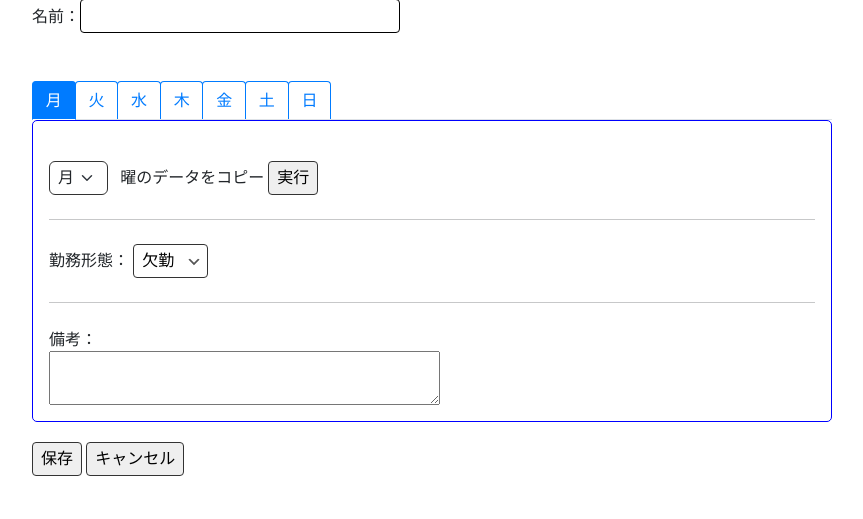
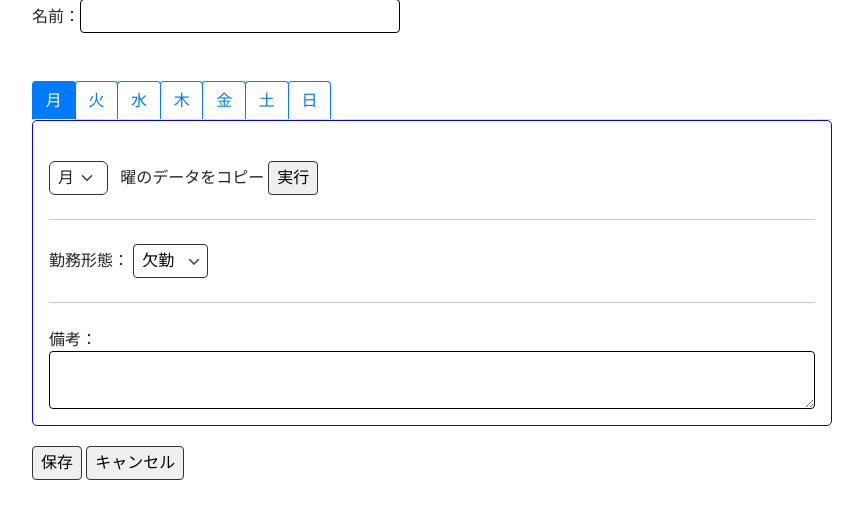
Before and after one commit to asai-omiomi/seventh_factory, a Django app: page /staff/create/ in a window 1280 px wide. Shown: the part 143-662 px from the top of the page, without its empty margins (208-1071 px from the left). Run offline with Django 5.2, Linux system fonts and the light colour scheme; the visitor is signed in with stand-in values (Sample User, id 1); data that the repository does not hold is empty; some libraries are stand-ins or nearby versions.

Commit message:
備考の入力欄が横にはみ出さないようした

```diff
--- a/app/forms.py
+++ b/app/forms.py
@@ -30,7 +30,7 @@ class BaseMemberFormMixin():
 
         if 'remarks' in self.fields:
             self.fields['remarks'].widget.attrs.update(
-                {'class': 'remarks', 'rows': 2}
+                {'class': 'remarks w-100', 'rows': 2}
             )
 
 class StaffRecordForm(BaseMemberFormMixin, forms.ModelForm):
--- a/static/css/style.css
+++ b/static/css/style.css
@@ -2,7 +2,7 @@ h1{
   font-size: 2rem;
 }
 
-input[type="button"], button, .my_button, select{
+input[type="button"], button, select{
   cursor: pointer;
   outline: none;
   appearance: none;
@@ -14,7 +14,7 @@ input[type="button"], button, .my_button, select{
 }
 
 
-input[type="button"], button, .my_button {
+input[type="button"], button {
   background: #efefef;
   border: 1px solid #333;
   padding: 4px 8px;
@@ -29,8 +29,8 @@ select {
   padding: 4px 32px 4px 8px !important;
 }
 
-input[type="text"], input[type="password"]{
-  border: 1px solid black;
+input[type="text"], textarea, input[type="password"]{
+  border: 1px solid black !important;
   border-radius: 4px;
   padding: 4px;
 }
@@ -42,6 +42,11 @@ input[type="text"], input[type="password"]{
 
 form{
   margin: 0;
+}
+
+.remarks {
+    box-sizing: border-box;
+    max-width: 100%;
 }
 
 .nav-link-custom{
```
